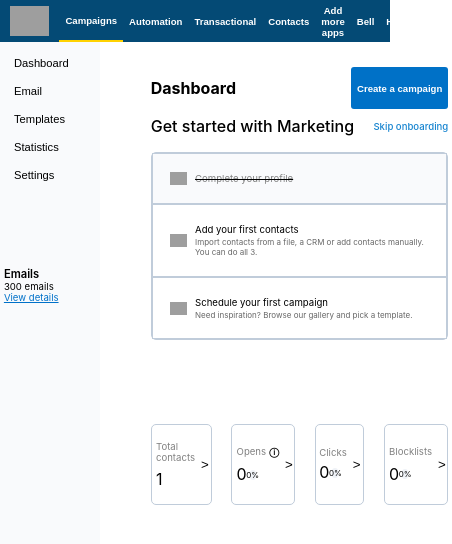
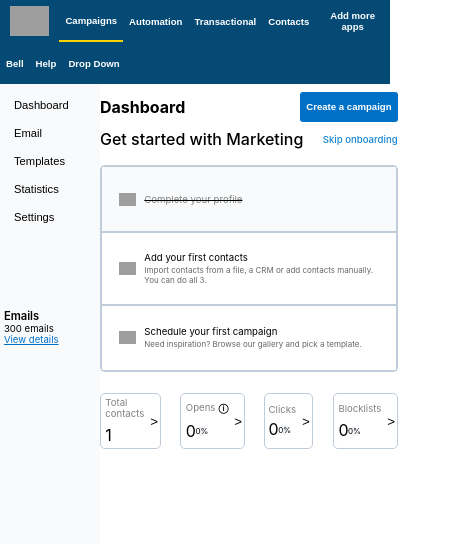
Before and after one commit to dingdong-22/send-in-blue-dashboard, a React (Create React App) app: page / in a window 390 px wide. Shown: the top 544 px of the page, 452 px wide, since content can reach past the window. Built offline with nearby package versions, Linux system fonts and the light colour scheme; grey boxes are pictures that could not be loaded.

Commit message:
update: responsive-r layout

```diff
--- a/src/App.css
+++ b/src/App.css
@@ -30,6 +30,14 @@ button:hover {
   justify-content: space-between;
   align-items: center;
   background-color: var(--clr-navbar-bg);
+}
+
+@media (max-width: 420px) {
+  .navbar {
+    height: 10vh;
+    display: grid;
+    grid-template-rows: 5vh 5vh;
+  }
 }
 
 .navbar_left,
@@ -102,17 +110,18 @@ button:hover {
 
 /* main section */
 
-.main_section_container {
+.main_section {
+  padding-top: 1rem;
   display: grid;
-  padding-top: 4vh;
-  justify-content: center;
+  width: 60vw;
+  grid-template-rows: 13px 260px 30px;
+  font-size: 1rem;
 }
 
-.main_section {
-  display: grid;
-  width: 63vw;
-  grid-template-rows: 3% 40% 10%;
-  font-size: 1rem;
+@media (min-width: 450px) {
+  .main_section {
+    justify-self: center;
+  }
 }
 
 .first_row {
@@ -131,7 +140,7 @@ button:hover {
   border: none;
   border-radius: 3px;
   font-size: 0.6rem;
-  height: 5vh;
+  height: 30px;
   font-weight: 550;
 }
 
@@ -157,7 +166,6 @@ button:hover {
   border-radius: 5px;
   border: 1px solid var(--clr-border-gray);
   height: fit-content;
-  /* margin-bottom: 33px; */
 }
 
 .step {
@@ -166,6 +174,7 @@ button:hover {
   border: 1px solid var(--clr-border-gray);
   font-size: 0.6rem;
   padding: 2vh;
+  min-height: 30px;
 }
 
 .step p {
@@ -198,6 +207,7 @@ button:hover {
   display: grid;
   grid-template-columns: repeat(4, 1fr);
   gap: 5vw;
+  margin-top: 20px;
 }
 
 .information_blocks {
@@ -249,7 +259,7 @@ button:hover {
 }
 
 .i_symbol {
-  margin-left: .8vw;
+  margin-left: 0.8vw;
   color: var(--clr-text-black);
   font-weight: 600;
 }
--- a/src/App.js
+++ b/src/App.js
@@ -9,9 +9,7 @@ function App() {
       <Navbar />
       <div className="remaining_container">
         <VerticalNavBar />
-        <div className="main_section_container">
-          <MainSection />
-        </div>
+        <MainSection />
       </div>
     </div>
   );
```
